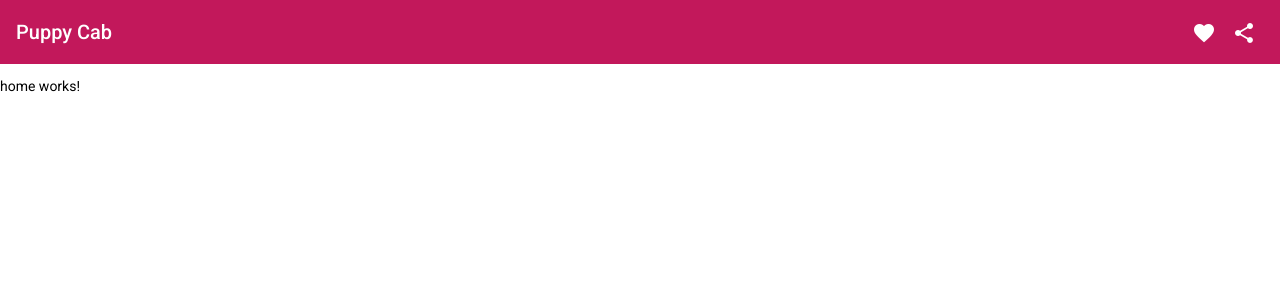
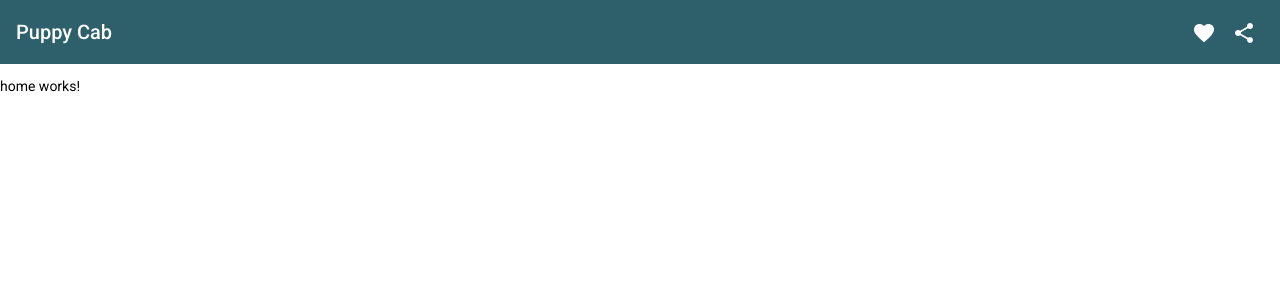
Before and after one commit to bumbleb5/puppy-cab-angular, an Angular app: page / in a window 1280 px wide. Shown: the top 300 px of the page. Built offline with nearby package versions, Linux system fonts and the light colour scheme.

Commit message:
adds custom theming

```diff
--- /dev/null
+++ b/src/puppycab.scss
@@ -0,0 +1,189 @@
+@use '@angular/material' as mat;
+
+$puppycab-teal-palette: (
+    50 : #bedde4,
+    100 : #88c1cd,
+    200 : #60acbc,
+    300 : #3f8796,
+    400 : #367381,
+    500 : #2d606b,
+    600 : #244d55,
+    700 : #1b3940,
+    800 : #12262a,
+    900 : #091315,
+    A100 : #a7e3f0,
+    A200 : #50c7e1,
+    A400 : #2d8a9e,
+    A700 : #307381,
+    contrast: (
+        50 : #000000,
+        100 : #000000,
+        200 : #000000,
+        300 : #ffffff,
+        400 : #ffffff,
+        500 : #ffffff,
+        600 : #ffffff,
+        700 : #ffffff,
+        800 : #ffffff,
+        900 : #ffffff,
+        A100 : #000000,
+        A200 : #000000,
+        A400 : #ffffff,
+        A700 : #ffffff,
+    )
+);
+
+$puppycab-orange-palette: (
+    50 : #ffffff,
+    100 : #fdede1,
+    200 : #f9cdad,
+    300 : #f3a56b,
+    400 : #f1944e,
+    500 : #ef8332,
+    600 : #ed7216,
+    700 : #d36410,
+    800 : #b7570e,
+    900 : #9b490c,
+    A100 : #ffffff,
+    A200 : #ffd8bb,
+    A400 : #ff9e55,
+    A700 : #f69145,
+    contrast: (
+        50 : #000000,
+        100 : #000000,
+        200 : #000000,
+        300 : #000000,
+        400 : #000000,
+        500 : #000000,
+        600 : #000000,
+        700 : #ffffff,
+        800 : #ffffff,
+        900 : #ffffff,
+        A100 : #000000,
+        A200 : #000000,
+        A400 : #000000,
+        A700 : #000000,
+    )
+);
+
+$puppycab-cream-palette: (
+    50 : #ffffff,
+    100 : #ffffff,
+    200 : #ffffff,
+    300 : #ffffff,
+    400 : #fef9f1,
+    500 : #fcecd4,
+    600 : #fadfb7,
+    700 : #f8d39b,
+    800 : #f6c67e,
+    900 : #f4b962,
+    A100 : #ffffff,
+    A200 : #ffffff,
+    A400 : #ffffff,
+    A700 : #fef7eb,
+    contrast: (
+        50 : #000000,
+        100 : #000000,
+        200 : #000000,
+        300 : #000000,
+        400 : #000000,
+        500 : #000000,
+        600 : #000000,
+        700 : #000000,
+        800 : #000000,
+        900 : #000000,
+        A100 : #000000,
+        A200 : #000000,
+        A400 : #000000,
+        A700 : #000000,
+    )
+);
+
+$puppycab-navy-palette: (
+    50 : #46a0ea,
+    100 : #177bcc,
+    200 : #125c9a,
+    300 : #0a365a,
+    400 : #07253e,
+    500 : #041523,
+    600 : #010508,
+    700 : #000000,
+    800 : #000000,
+    900 : #000000,
+    A100 : #279dff,
+    A200 : #0069c0,
+    A400 : #023157,
+    A700 : #05233b,
+    contrast: (
+        50 : #000000,
+        100 : #ffffff,
+        200 : #ffffff,
+        300 : #ffffff,
+        400 : #ffffff,
+        500 : #ffffff,
+        600 : #ffffff,
+        700 : #ffffff,
+        800 : #ffffff,
+        900 : #ffffff,
+        A100 : #000000,
+        A200 : #ffffff,
+        A400 : #ffffff,
+        A700 : #ffffff,
+    )
+);
+
+$puppycab-red-palette: (
+    50 : #fbe2e2,
+    100 : #f29f9f,
+    200 : #eb6e6e,
+    300 : #e22f2f,
+    400 : #d51e1e,
+    500 : #ba1a1a,
+    600 : #9f1616,
+    700 : #841212,
+    800 : #690f0f,
+    900 : #4f0b0b,
+    A100 : #ffd4d4,
+    A200 : #ff6e6e,
+    A400 : #f31414,
+    A700 : #d61717,
+    contrast: (
+        50 : #000000,
+        100 : #000000,
+        200 : #000000,
+        300 : #ffffff,
+        400 : #ffffff,
+        500 : #ffffff,
+        600 : #ffffff,
+        700 : #ffffff,
+        800 : #ffffff,
+        900 : #ffffff,
+        A100 : #000000,
+        A200 : #000000,
+        A400 : #ffffff,
+        A700 : #ffffff,
+    )
+);
+
+$primary: mat.define-palette($puppycab-teal-palette);
+$accent: mat.define-palette($puppycab-orange-palette);
+$warn: mat.define-palette($puppycab-red-palette);
+$navy: mat.define-palette($puppycab-navy-palette);
+$cream: mat.define-palette($puppycab-cream-palette);
+
+$light-theme: mat.define-light-theme((
+    color: (
+        primary: $primary,
+        accent: $accent,
+        warn: $warn,
+    )
+));
+
+
+$dark-theme: mat.define-dark-theme((
+    color: (
+        primary: $navy,
+        accent: $cream,
+        warn: $warn,
+    )
+));
--- a/src/styles.scss
+++ b/src/styles.scss
@@ -1,4 +1,20 @@
-/* You can add global styles to this file, and also import other style files */
+@use 'puppycab' as puppycab;
+@use '@angular/material' as mat;
 
-html, body { height: 100%; }
-body { margin: 0; font-family: Roboto, "Helvetica Neue", sans-serif; }
+@include mat.core();
+@include mat.all-component-themes(puppycab.$light-theme);
+
+
+html, body {
+    height: 100%;
+    margin: 0;
+    padding: 0;
+}
+
+body {
+    font-family: Poppins, Arial, sans-serif;
+
+    &.puppycab-dark {
+        @include mat.all-component-colors(puppycab.$dark-theme);
+    }
+}
```
